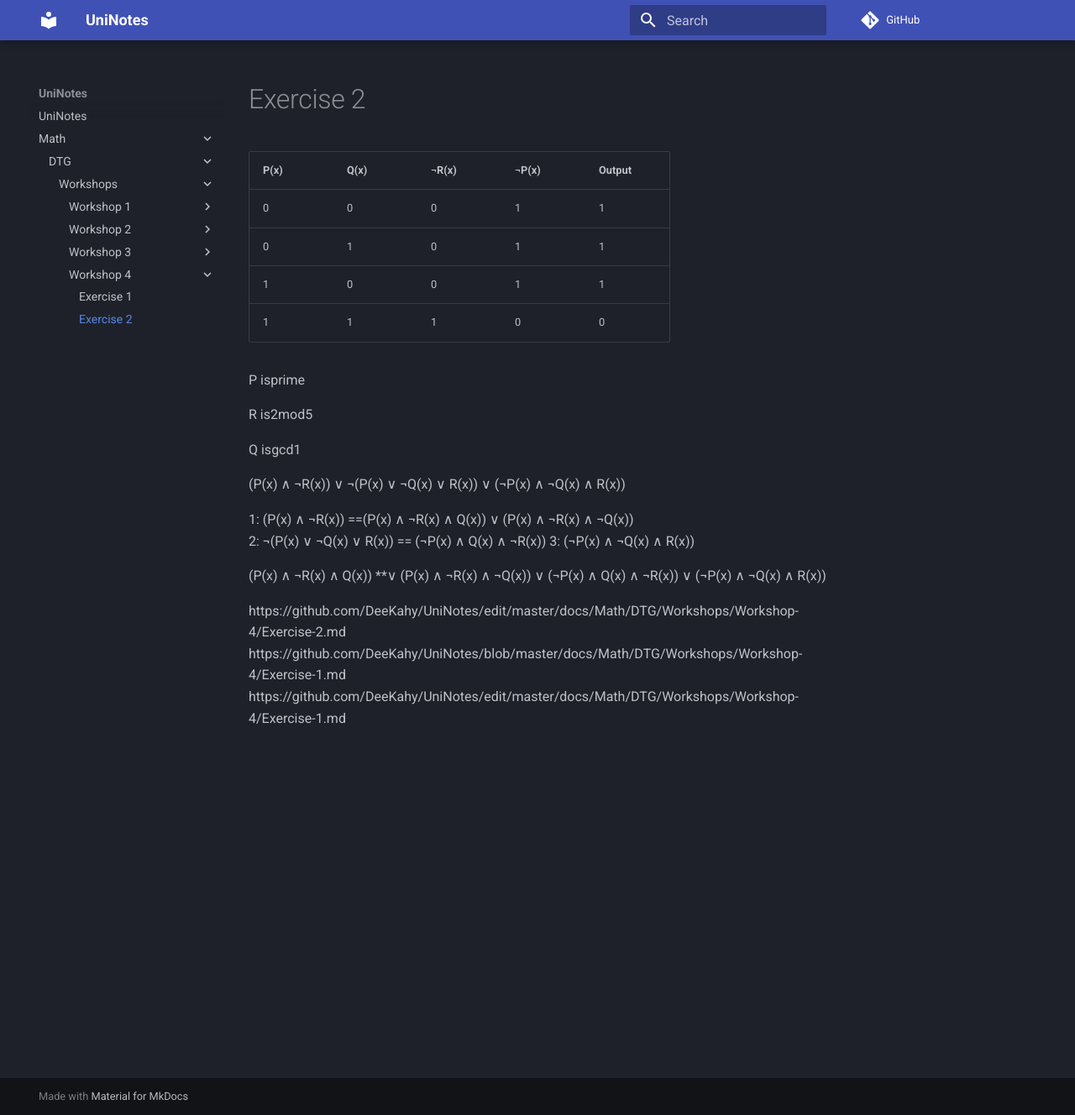
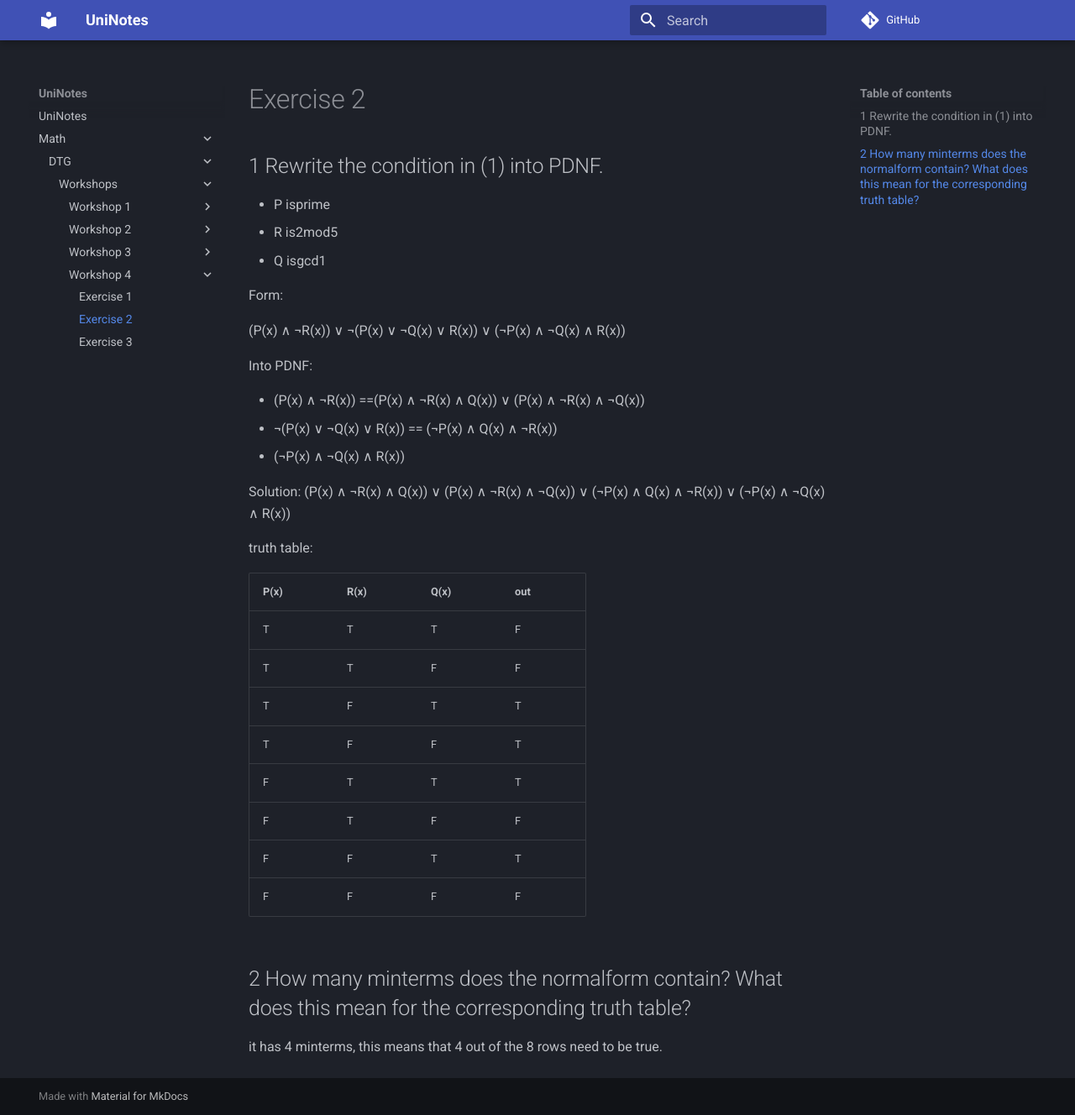
Before and after one commit to DeeKahy/UniNotes, an MkDocs documentation site: the page built from docs/Math/DTG/Workshops/Workshop-4/Exercise-2.md, in a window 1280 px wide and 1328 px high. Shown: the whole window at 84% size. Built offline with MkDocs 1.6.1 and Material for MkDocs 9.7.7, drawn with Linux system fonts in a browser that asks for light colours; comment, search, counter and statistics services are not loaded.

Commit message:
finished 2 and added 3

```diff
--- a/docs/Math/DTG/Workshops/Workshop-4/Exercise-2.md
+++ b/docs/Math/DTG/Workshops/Workshop-4/Exercise-2.md
@@ -1,30 +1,37 @@
 
 
+## 1  Rewrite the condition in (1) into PDNF.
 
+* P isprime
+* R is2mod5
+* Q isgcd1
 
-| P(x) | Q(x) | ¬R(x) | ¬P(x) | Output
-|------|------|-------|-------|-------
-|  0   |  0   |   0   |   1   |   1
-|  0   |  1   |   0   |   1   |   1
-|  1   |  0   |   0   |   1   |   1
-|  1   |  1   |   1   |   0   |   0
-
-P isprime
-
-R is2mod5
-
-Q isgcd1
+Form:
 
 (P(x) ∧ ¬R(x)) ∨ ¬(P(x) ∨ ¬Q(x) ∨ R(x)) ∨ (¬P(x) ∧ ¬Q(x) ∧ R(x))
 
+Into PDNF:
 
-1:  (P(x) ∧ ¬R(x)) ==(P(x) ∧ ¬R(x) ∧ Q(x)) ∨ (P(x) ∧ ¬R(x) ∧ ¬Q(x))
-2:  ¬(P(x) ∨ ¬Q(x) ∨ R(x)) == (¬P(x) ∧ Q(x) ∧ ¬R(x))
-3:  (¬P(x) ∧ ¬Q(x) ∧ R(x))
+* (P(x) ∧ ¬R(x)) ==(P(x) ∧ ¬R(x) ∧ Q(x)) ∨ (P(x) ∧ ¬R(x) ∧ ¬Q(x))
+*  ¬(P(x) ∨ ¬Q(x) ∨ R(x)) == (¬P(x) ∧ Q(x) ∧ ¬R(x))
+* (¬P(x) ∧ ¬Q(x) ∧ R(x))
 
+Solution:
+(P(x) ∧ ¬R(x) ∧ Q(x)) ∨ (P(x) ∧ ¬R(x) ∧ ¬Q(x)) ∨ (¬P(x) ∧ Q(x) ∧ ¬R(x)) ∨ (¬P(x) ∧ ¬Q(x) ∧ R(x))
 
-(P(x) ∧ ¬R(x) ∧ Q(x)) **∨ (P(x) ∧ ¬R(x) ∧ ¬Q(x)) ∨ (¬P(x) ∧ Q(x) ∧ ¬R(x)) ∨ (¬P(x) ∧ ¬Q(x) ∧ R(x))
+truth table:
 
-https://github.com/DeeKahy/UniNotes/edit/master/docs/Math/DTG/Workshops/Workshop-4/Exercise-2.md
-https://github.com/DeeKahy/UniNotes/blob/master/docs/Math/DTG/Workshops/Workshop-4/Exercise-1.md
-https://github.com/DeeKahy/UniNotes/edit/master/docs/Math/DTG/Workshops/Workshop-4/Exercise-1.md
+| P(x) | R(x) | Q(x) | out |
+| ---- | ---- | ---- | --- |
+| T    | T    | T    | F   |
+| T    | T    | F    | F   |
+| T    | F    | T    | T   |
+| T    | F    | F    | T   |
+| F    | T    | T    | T   |
+| F    | T    | F    | F   |
+| F    | F    | T    | T   |
+| F    | F    | F    | F   |
+
+## 2 How many minterms does the normalform contain? What does this mean for the corresponding truth table?
+
+it has 4 minterms, this means that 4 out of the 8 rows need to be true.
```
Also changed, not shown: docs/Math/DTG/Workshops/Workshop-4/Exercise-3.md (added, +3 -0 lines).
